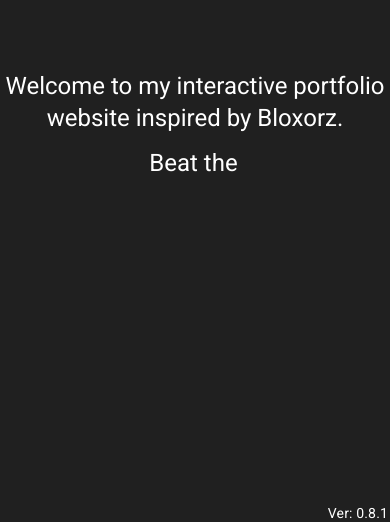
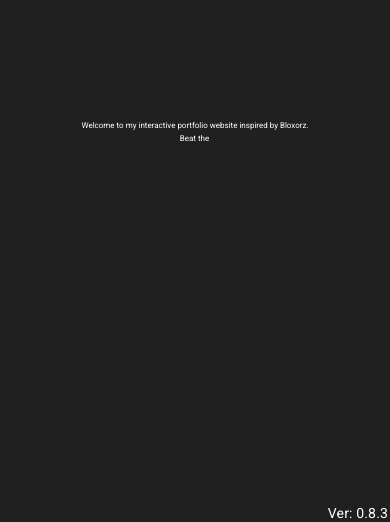
Before and after one commit to marcusm009/portfolio, a React (Create React App) app: page / in a window 390 px wide. Shown: the part 319-841 px from the top of the page. Built offline with nearby package versions, Linux system fonts and the light colour scheme; a web font is replaced by a local one.

Commit message:
Renamed EntryPage to WelcomePage and made font size smaller on mobile

```diff
--- a/src/App.js
+++ b/src/App.js
@@ -6,14 +6,14 @@ import { CssBaseline } from '@material-ui/core'
 import NavBar from './react-components/NavBar'
 import TitleBar from './react-components/TitleBar'
 import CanvasSwitcher from './react-components/CanvasSwitcher'
-import EntryPage from './react-components/EntryPage'
 
+import Welcome from './react-components/pages/Welcome'
 import About from './react-components/pages/About'
 import Projects from './react-components/pages/Projects'
 import Contact from './react-components/pages/Contact'
 
 const BASE_ROUTE = '/portfolio'
-const VERSION = '0.8.1'
+const VERSION = '0.8.3'
 
 console.log('VER: ', VERSION)
 
@@ -39,7 +39,7 @@ const App = () => {
         component: Contact
       }
     ],
-    entryPageDismissed: false
+    welcomePageDismissed: false
   })
 
   const completeStage = route => {
@@ -66,8 +66,8 @@ const App = () => {
     })
   }
 
-  const dismissEntryPage = () => {
-    setState({entryPageDismissed: true, pages: state.pages})
+  const dismissWelcomePage = () => {
+    setState({welcomePageDismissed: true, pages: state.pages})
   }
 
   return (
@@ -83,9 +83,9 @@ const App = () => {
         baseRoute={BASE_ROUTE}
       />
       {
-        !state.entryPageDismissed ? (
-          <EntryPage
-            dismissEntryPage={dismissEntryPage}/>
+        !state.welcomePageDismissed ? (
+          <Welcome
+            dismissWelcomePage={dismissWelcomePage}/>
         ) : (
           <CanvasSwitcher
             pages={state.pages}
--- a/src/index.scss
+++ b/src/index.scss
@@ -215,11 +215,11 @@ button, a {
   z-index: 4;
 }
 
-#entry-page {
+#welcome-page {
   position: fixed;
   display: flex;
   flex-direction: column;
-  justify-content: space-evenly;
+  justify-content: center;
   top: $navBarSize;
   left: 0;
   right: 0;
@@ -227,17 +227,11 @@ button, a {
   background-color: $darkGray;
   color: $white;
   margin: auto;
-  padding-top: 20rem;
-  padding-bottom: 20rem;
   align-items: center;
   text-align: center;
   z-index: 999;
 
-  // div {
-  //   flex-grow: 1;
-  // }
-
-  h5 {
+  h3 {
     border-right: .15em solid red;
     animation: blink-caret .75s step-end infinite;
     flex-grow: 1;
@@ -245,6 +239,10 @@ button, a {
     &.no-cursor {
       animation: none;
       border-right: transparent;
+    }
+
+    @media screen and (max-width: 600px) {
+      font-size: .5rem;
     }
   }
 
--- a/src/react-components/EntryPage.js
+++ b/src/react-components/pages/Welcome.js
@@ -1,7 +1,6 @@
 import { useState, useEffect } from 'react'
-import { Paper, Box, Typography } from '@material-ui/core'
-import { Button, IconButton } from '@material-ui/core'
-import { useLocation, useHistory } from 'react-router'
+import { useLocation } from 'react-router'
+import { Typography, Button } from '@material-ui/core'
 
 const messages = [
   'Welcome to my interactive portfolio website inspired by Bloxorz.',
@@ -9,7 +8,7 @@ const messages = [
   'Tap or click to get started!'
 ]
 
-const EntryPage = ({ dismissEntryPage }) => {
+const Welcome = ({ dismissWelcomePage }) => {
   const location = useLocation().pathname
   const [curMessages, setMessages] = useState(Array(messages.length).fill(''))
 
@@ -34,7 +33,7 @@ const EntryPage = ({ dismissEntryPage }) => {
 
   useEffect(() => {
     if(location !== '/')
-      dismissEntryPage()
+      dismissWelcomePage()
     updateText()
   })
 
@@ -43,7 +42,7 @@ const EntryPage = ({ dismissEntryPage }) => {
       <Button
           variant='contained'
           onClick={() => {
-            dismissEntryPage()
+            dismissWelcomePage()
           }}
           style={{
             display: 'block',
@@ -57,14 +56,14 @@ const EntryPage = ({ dismissEntryPage }) => {
           }}>
       </Button>
       <div
-        id='entry-page'
-        onclick={() => {dismissEntryPage()}}>
+        id='welcome-page'
+        onclick={() => {dismissWelcomePage()}}>
       {
       curMessages.map((msg, idx) => (
         <div>
           <Typography
             className={(msg.length === messages[idx].length) ? 'no-cursor' : ''}
-            variant='h5'
+            variant='h3'
             style={{
               position: 'relative'
             }}
@@ -79,4 +78,4 @@ const EntryPage = ({ dismissEntryPage }) => {
   )
 }
 
-export default EntryPage
+export default Welcome
```
